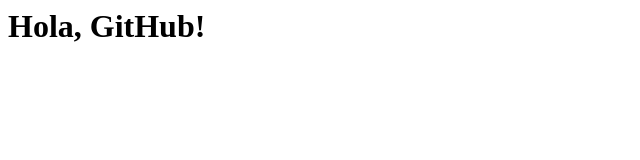
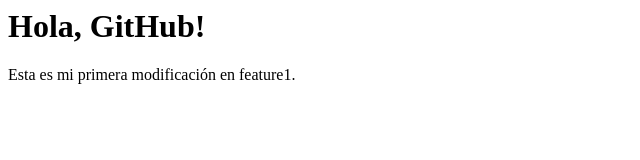
Before and after one commit to dannavalentina100316/RepositorioPrueba, a plain HTML site: page index.html in a window 1280 px wide. Shown: the whole page, without its empty margins (0-640 px from the left). Drawn offline with Linux system fonts and the light colour scheme.

Commit message:
Modificación en feature1

```diff
--- a/index.html
+++ b/index.html
@@ -1 +1,2 @@
 <h1>Hola, GitHub!</h1>
+<p>Esta es mi primera modificación en feature1.</p>
```
